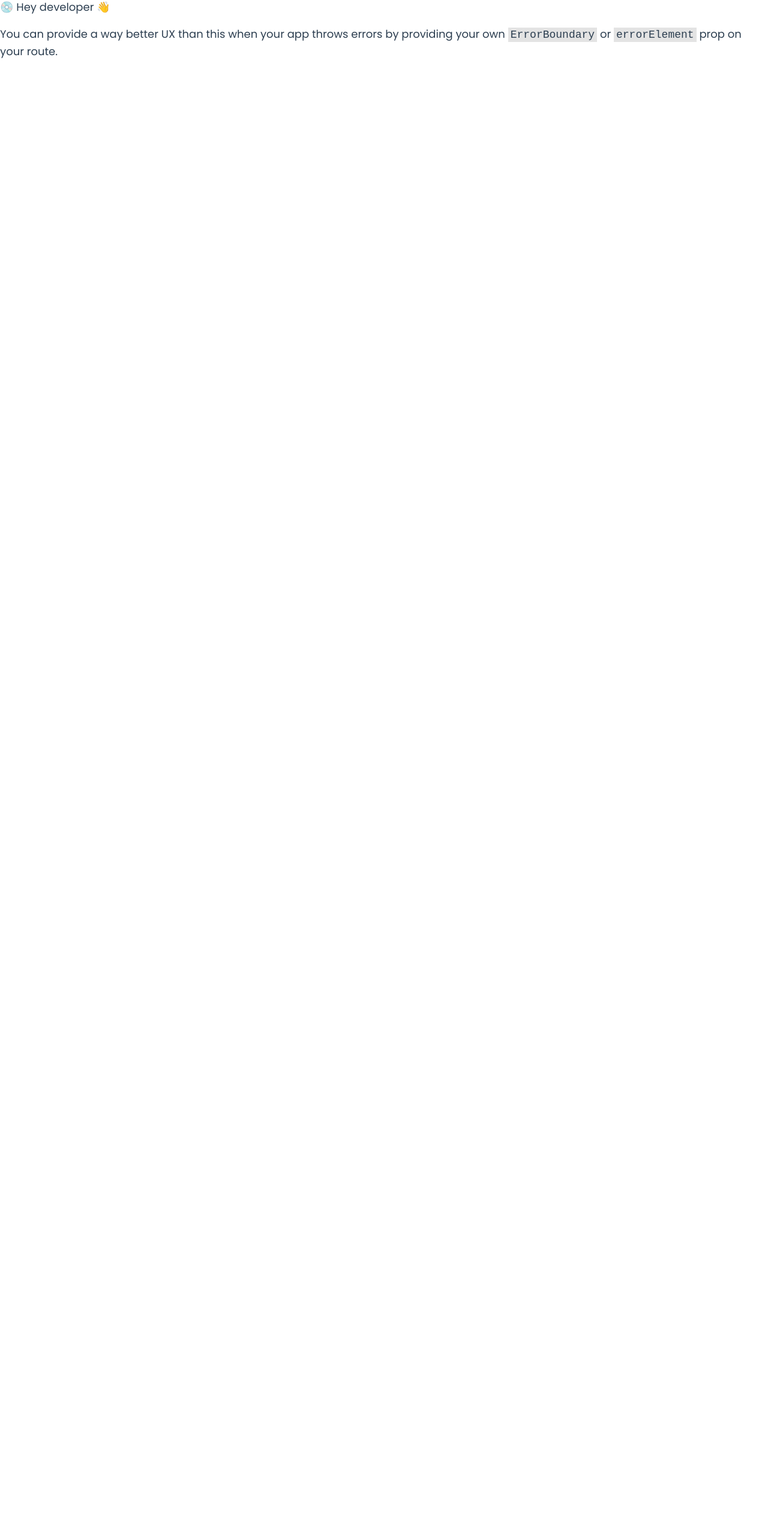
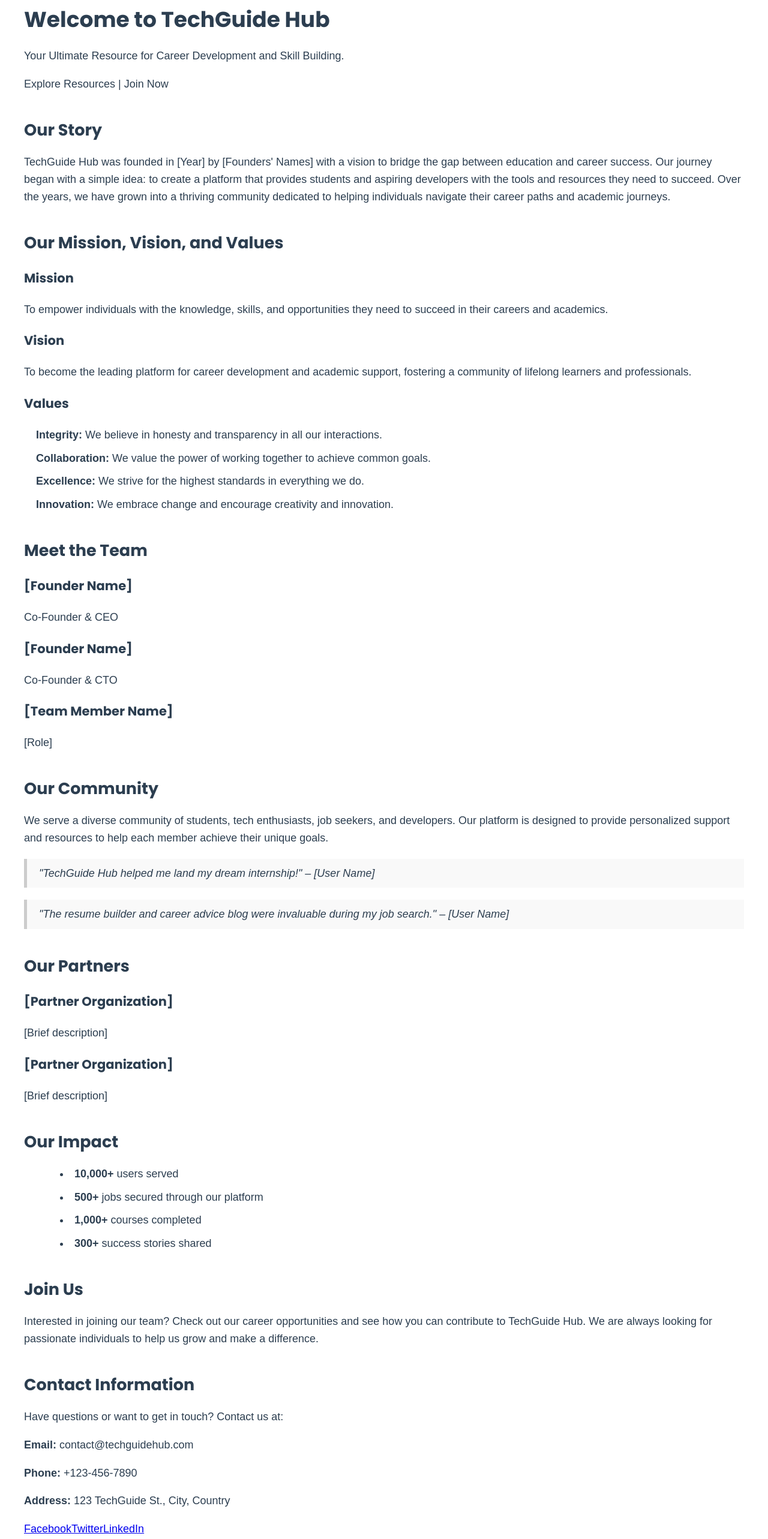
Before and after one commit to faustine-van/tech_guide_hub, a React (Vite) app in the folder client/: page /about-us in a window 1280 px wide. Before the commit this address had no page. Shown: the part 136-2702 px from the top of the page at 60% size. Before the commit the page ends 800 px from the top, so only its background shows below. Built offline with nearby package versions, Linux system fonts and the light colour scheme.

Commit message:
start working on event page

```diff
--- a/client/src/App.jsx
+++ b/client/src/App.jsx
@@ -8,6 +8,7 @@ import ArticleDetail from './Components/Blog/ArticleDetail';
 import Events from './Components/Events/Events';
 import Layout from './Components/Layout';
 import Event from './Components/Events/Event';
+import AboutUs from './Components/AboutUs/AboutUs';
 
 
 
@@ -22,6 +23,10 @@ const router = createBrowserRouter([
       {
         path: "/",
         element: <MainPage />,
+      },
+      {
+        path: "/about-us",
+        element: <AboutUs />,
       },
       {
         path: "/events",
--- /dev/null
+++ b/client/src/Components/AboutUs/AboutUs.css
@@ -0,0 +1,44 @@
+.about-us {
+    font-family: Arial, sans-serif;
+    padding: 20px;
+    line-height: 1.6;
+  }
+
+  .about-section{
+    padding: 20px;
+    margin: auto;
+    max-width: 1200px;
+  }
+  .about-intro, .our-story, .mission-vision-values, .meet-the-team, .our-community, .our-partners, .our-impact, .join-us, .contact-information {
+    margin-bottom: 40px;
+  }
+
+  .team-member, .partner {
+    margin-bottom: 20px;
+  }
+
+  .mission-vision-values ul {
+    list-style-type: none;
+    padding: 0;
+  }
+
+  .mission-vision-values ul li {
+    margin-bottom: 10px;
+  }
+
+  .mission-vision-values blockquote {
+    margin: 20px 0;
+    padding: 10px 20px;
+    background-color: #f9f9f9;
+    border-left: 5px solid #ccc;
+  }
+
+  .mission-vision-values .social-media a {
+    margin-right: 10px;
+    text-decoration: none;
+    color: #007bff;
+  }
+
+  .mission-vision-values .social-media a:hover {
+    text-decoration: underline;
+  }
--- /dev/null
+++ b/client/src/Components/AboutUs/AboutUs.jsx
@@ -0,0 +1,130 @@
+import React from 'react';
+
+import './AboutUs.css';
+
+const AboutUs = () => {
+  return (
+    <div className="about-us">
+        <div className="about-section">
+        <Introduction />
+      <OurStory />
+      <MissionVisionValues />
+      <MeetTheTeam />
+      <OurCommunity />
+      <OurPartners />
+      <OurImpact />
+      <JoinUs />
+      <ContactInformation />
+        </div>
+    </div>
+  );
+};
+
+const Introduction = () => (
+  <section className="about-intro">
+    <h1>Welcome to TechGuide Hub</h1>
+    <p>Your Ultimate Resource for Career Development and Skill Building.</p>
+    <p>Explore Resources | Join Now</p>
+  </section>
+);
+
+const OurStory = () => (
+  <section className="our-story">
+    <h2>Our Story</h2>
+    <p>TechGuide Hub was founded in [Year] by [Founders' Names] with a vision to bridge the gap between education and career success. Our journey began with a simple idea: to create a platform that provides students and aspiring developers with the tools and resources they need to succeed. Over the years, we have grown into a thriving community dedicated to helping individuals navigate their career paths and academic journeys.</p>
+  </section>
+);
+
+const MissionVisionValues = () => (
+  <section className="mission-vision-values">
+    <h2>Our Mission, Vision, and Values</h2>
+    <h3>Mission</h3>
+    <p>To empower individuals with the knowledge, skills, and opportunities they need to succeed in their careers and academics.</p>
+    <h3>Vision</h3>
+    <p>To become the leading platform for career development and academic support, fostering a community of lifelong learners and professionals.</p>
+    <h3>Values</h3>
+    <ul>
+      <li><strong>Integrity:</strong> We believe in honesty and transparency in all our interactions.</li>
+      <li><strong>Collaboration:</strong> We value the power of working together to achieve common goals.</li>
+      <li><strong>Excellence:</strong> We strive for the highest standards in everything we do.</li>
+      <li><strong>Innovation:</strong> We embrace change and encourage creativity and innovation.</li>
+    </ul>
+  </section>
+);
+
+const MeetTheTeam = () => (
+  <section className="meet-the-team">
+    <h2>Meet the Team</h2>
+    <div className="team-member">
+      <h3>[Founder Name]</h3>
+      <p>Co-Founder & CEO</p>
+    </div>
+    <div className="team-member">
+      <h3>[Founder Name]</h3>
+      <p>Co-Founder & CTO</p>
+    </div>
+    <div className="team-member">
+      <h3>[Team Member Name]</h3>
+      <p>[Role]</p>
+    </div>
+  </section>
+);
+
+const OurCommunity = () => (
+  <section className="our-community">
+    <h2>Our Community</h2>
+    <p>We serve a diverse community of students, tech enthusiasts, job seekers, and developers. Our platform is designed to provide personalized support and resources to help each member achieve their unique goals.</p>
+    <blockquote>"TechGuide Hub helped me land my dream internship!" – [User Name]</blockquote>
+    <blockquote>"The resume builder and career advice blog were invaluable during my job search." – [User Name]</blockquote>
+  </section>
+);
+
+const OurPartners = () => (
+  <section className="our-partners">
+    <h2>Our Partners</h2>
+    <div className="partner">
+      <h3>[Partner Organization]</h3>
+      <p>[Brief description]</p>
+    </div>
+    <div className="partner">
+      <h3>[Partner Organization]</h3>
+      <p>[Brief description]</p>
+    </div>
+  </section>
+);
+
+const OurImpact = () => (
+  <section className="our-impact">
+    <h2>Our Impact</h2>
+    <ul>
+      <li><strong>10,000+</strong> users served</li>
+      <li><strong>500+</strong> jobs secured through our platform</li>
+      <li><strong>1,000+</strong> courses completed</li>
+      <li><strong>300+</strong> success stories shared</li>
+    </ul>
+  </section>
+);
+
+const JoinUs = () => (
+  <section className="join-us">
+    <h2>Join Us</h2>
+    <p>Interested in joining our team? Check out our career opportunities and see how you can contribute to TechGuide Hub. We are always looking for passionate individuals to help us grow and make a difference.</p>
+  </section>
+);
+
+const ContactInformation = () => (
+  <section className="contact-information">
+    <h2>Contact Information</h2>
+    <p>Have questions or want to get in touch? Contact us at:</p>
+    <p><strong>Email:</strong> contact@techguidehub.com</p>
+    <p><strong>Phone:</strong> +123-456-7890</p>
+    <p><strong>Address:</strong> 123 TechGuide St., City, Country</p>
+    <div className="social-media">
+      <a href="https://facebook.com/techguidehub">Facebook</a>
+      <a href="https://twitter.com/techguidehub">Twitter</a>
+      <a href="https://linkedin.com/company/techguidehub">LinkedIn</a>
+    </div>
+  </section>
+);
+
+export default AboutUs;
--- a/client/src/Components/Blog/NewsLetters.jsx
+++ b/client/src/Components/Blog/NewsLetters.jsx
@@ -30,9 +30,12 @@ function NewsLetters() {
 
 
                 <h1>Stay Updated with TechGuide Hub</h1>
-                <p className='subscription-desc'> Join our mailing list to receive the latest tech news, insights, and tips
-                    directly in your inbox. Our newsletter covers a wide range of topics including
-                    career advice, professional insights, job tips, learning materials, and more from the tech world.</p>
+                <p className='subscription-desc'>
+  Join our mailing list for the latest tech news, career advice, job tips, and learning materials.
+  Stay updated with exclusive opportunities like scholarships, job openings, online courses, and special programs.
+  Propel your tech journey forward with our valuable resources and insights.
+</p>
+
                 <Newsletter />
                 <div className="newLetterCircle">
                 <p>Unlock Exclusive Content!</p>
--- a/client/src/Components/Home/MainPage.css
+++ b/client/src/Components/Home/MainPage.css
@@ -98,6 +98,25 @@
   margin-right: 10px;
 }
 
+.explore-button-container {
+  margin-top: 20px;
+}
+
+.explore-button {
+  background-color: var(--primary-color);
+  color: #fff;
+  border: none;
+  padding: 10px 20px;
+  font-size: var(--font-size-md);
+  cursor: pointer;
+  border-radius: 5px;
+  transition: background-color 0.3s ease;
+  font-weight: var(--font-weight-bold);
+}
+
+.explore-button:hover {
+  background-color: var(--button-color);
+}
 
 .slide-show{
   position: relative;
--- a/client/src/Components/Home/MainPage.jsx
+++ b/client/src/Components/Home/MainPage.jsx
@@ -1,5 +1,5 @@
 import React from "react";
-import { FaBriefcase, FaTools, FaBook } from "react-icons/fa";
+import { FaBriefcase, FaTools, FaBook, FaGift } from "react-icons/fa";
 
 import SSlider from "./SlideShow";
 import SponsorCard from "./SponsorCard";
@@ -7,9 +7,9 @@ import { Articles } from "../Blog/RecentArticles";
 import "./MainPage.css";
 
 import { Link } from "react-router-dom";
+import NewsLetters from "../Blog/NewsLetters";
 
 function MainPage() {
-
   const sponsors = [
     {
       name: "Platinum Sponsor",
@@ -36,8 +36,6 @@ function MainPage() {
       logo: "/pepsl.png",
       link: "https://silversponsor.com",
     },
-
-
   ];
 
   return (
@@ -59,25 +57,13 @@ function MainPage() {
             <div className="highlights">
               <div>
                 <h3>
-                  {" "}
                   <FaBriefcase className="about-icon" />
-                  Career Development
+                  Career and Skill Development
                 </h3>
                 <p>
-                  Access job and internship listings, receive guidance on resume
-                  building, and read insightful career advice from industry
-                  professionals.
-                </p>
-              </div>
-              <div>
-                <h3>
-                  <FaTools className="about-icon" />
-                  Skill Development
-                </h3>
-                <p>
-                  Enhance your skills with our extensive library of learning
-                  resources, including tutorials, coding challenges, and online
-                  courses.
+                  Access articles on job and internship listings, get tips on
+                  resume building, and read insightful career advice from
+                  industry professionals.
                 </p>
               </div>
               <div>
@@ -86,11 +72,29 @@ function MainPage() {
                   Academic Support
                 </h3>
                 <p>
-                  Find study resources, tutoring services, and academic tips to
-                  excel in your studies.
+                  Find articles on study resources, tutoring services, and
+                  academic tips to excel in your studies.
+                </p>
+              </div>
+
+              <div>
+                <h3>
+                  <FaGift className="about-icon" />
+                  Opportunities
+                </h3>
+                <p>
+                  Discover exclusive opportunities such as scholarships, job
+                  openings, online courses, Mentorship program and special
+                  programs designed to help you advance your career and achieve
+                  your goals.
                 </p>
               </div>
             </div>
+            <div className="explore-button-container">
+        <button className="explore-button">
+          Explore More About TechGuide Hub
+        </button>
+      </div>
           </div>
           <div className="about-img">
             <img src="/about-img.png" alt="about" />
@@ -111,17 +115,18 @@ function MainPage() {
           ))}
         </div>
       </div>
-
-
+      <div className="Blog-containers">
+        <NewsLetters />
+      </div>
 
       <div className="articles-container">
         <div className="articles-section">
           <h2>Latest articles</h2>
           <p>
-          Check out the most recent posts on our blog.
-            Hear from people's experience who have achieved their career and
-            academic goals with the help of TechGuide Hub. Get inspired by their
-            journeys and start your own success story today.
+            Check out the most recent posts on our blog. Hear from people's
+            experience who have achieved their career and academic goals with
+            the help of TechGuide Hub. Get inspired by their journeys and start
+            your own success story today.
           </p>
           <Articles />
           <Link className="btn" to="/blogs/entire-article-collections">
--- a/client/src/Components/Home/Navbar.jsx
+++ b/client/src/Components/Home/Navbar.jsx
@@ -56,7 +56,7 @@ function Navbar() {
             >
               Home
             </NavLink>
-            <a className="link about">About Us</a>
+            <Link to='/about-us' className="link about">About Us</Link>
             <div className="dropdown link">
               <a
                 className="dropdn"
--- a/client/src/Components/Home/SlideShow.jsx
+++ b/client/src/Components/Home/SlideShow.jsx
@@ -10,7 +10,7 @@ const MyCarousel = () => {
             id: 1,
             box: {
                 heading: 'Scholarships',
-                buttonLabel: 'Explore',
+                buttonLabel: 'Explore Scholarships',
                 content: 'Apply for our annual scholarship program to get financial support for your studies.'
             },
         },
@@ -18,7 +18,7 @@ const MyCarousel = () => {
             id: 2,
             box: {
                 heading: 'Online Courses',
-                buttonLabel: 'Explore',
+                buttonLabel: 'Explore Online Courses',
                 content: 'Enhance your skills with our comprehensive online courses available in various domains.'
             },
         },
@@ -26,7 +26,7 @@ const MyCarousel = () => {
             id: 3,
             box: {
                 heading: 'Events',
-                buttonLabel: 'Explore',
+                buttonLabel: 'Explore Events',
                 content: 'Stay updated with the latest industry events and workshops.'
             },
         },
@@ -34,7 +34,7 @@ const MyCarousel = () => {
             id: 4,
             box: {
                 heading: 'Mentorship Program',
-                buttonLabel: 'Explore',
+                buttonLabel: 'Explore Mentorship Programs',
                 content: 'Get guidance from experienced professionals through our mentorship program.'
             },
         },
@@ -42,7 +42,7 @@ const MyCarousel = () => {
             id: 5,
             box: {
                 heading: 'Internships',
-                buttonLabel: 'Explore',
+                buttonLabel: 'Explore Internships',
                 content: 'Apply for internships to gain practical experience and kickstart your career.'
             },
         },
```
